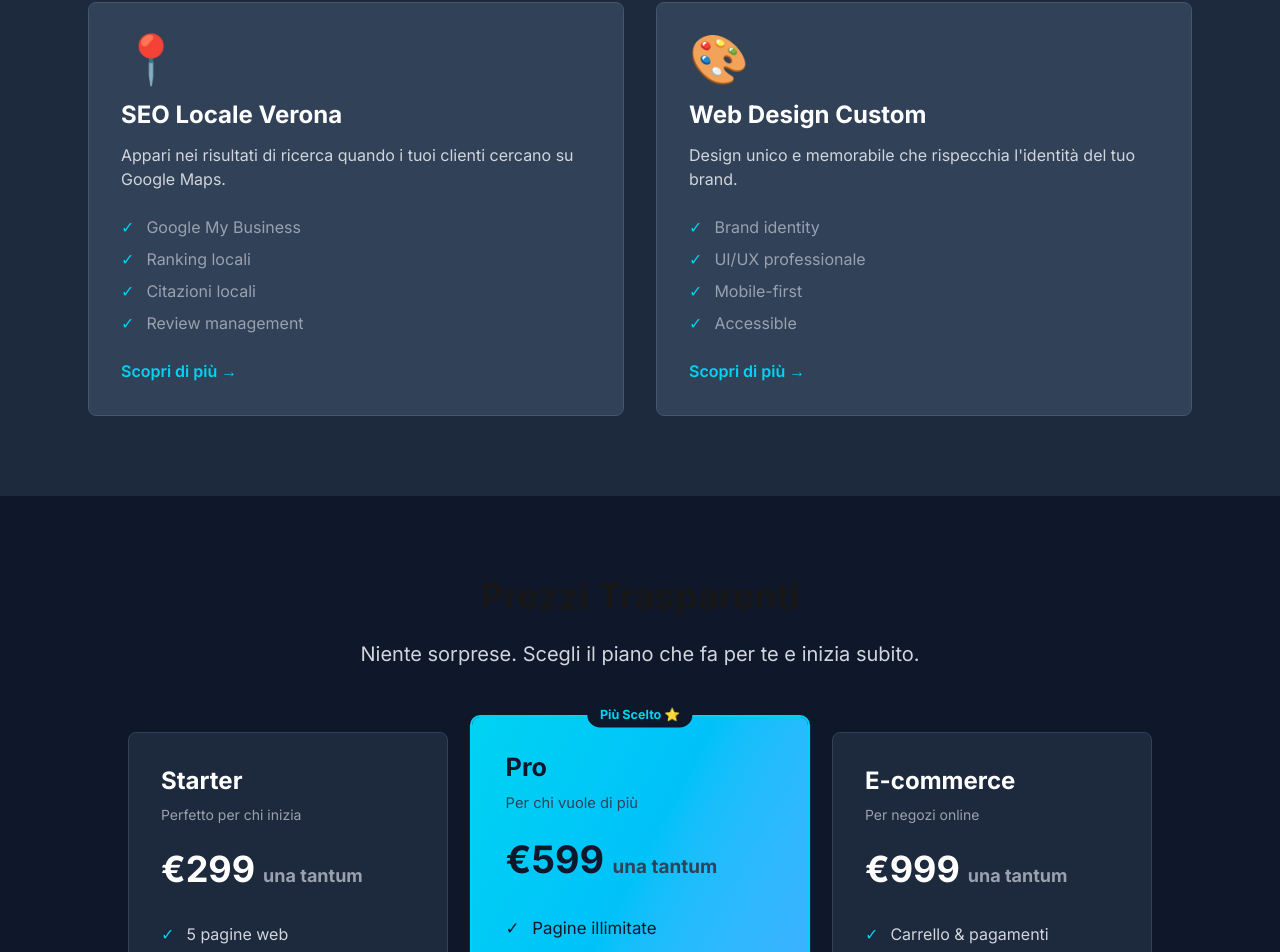
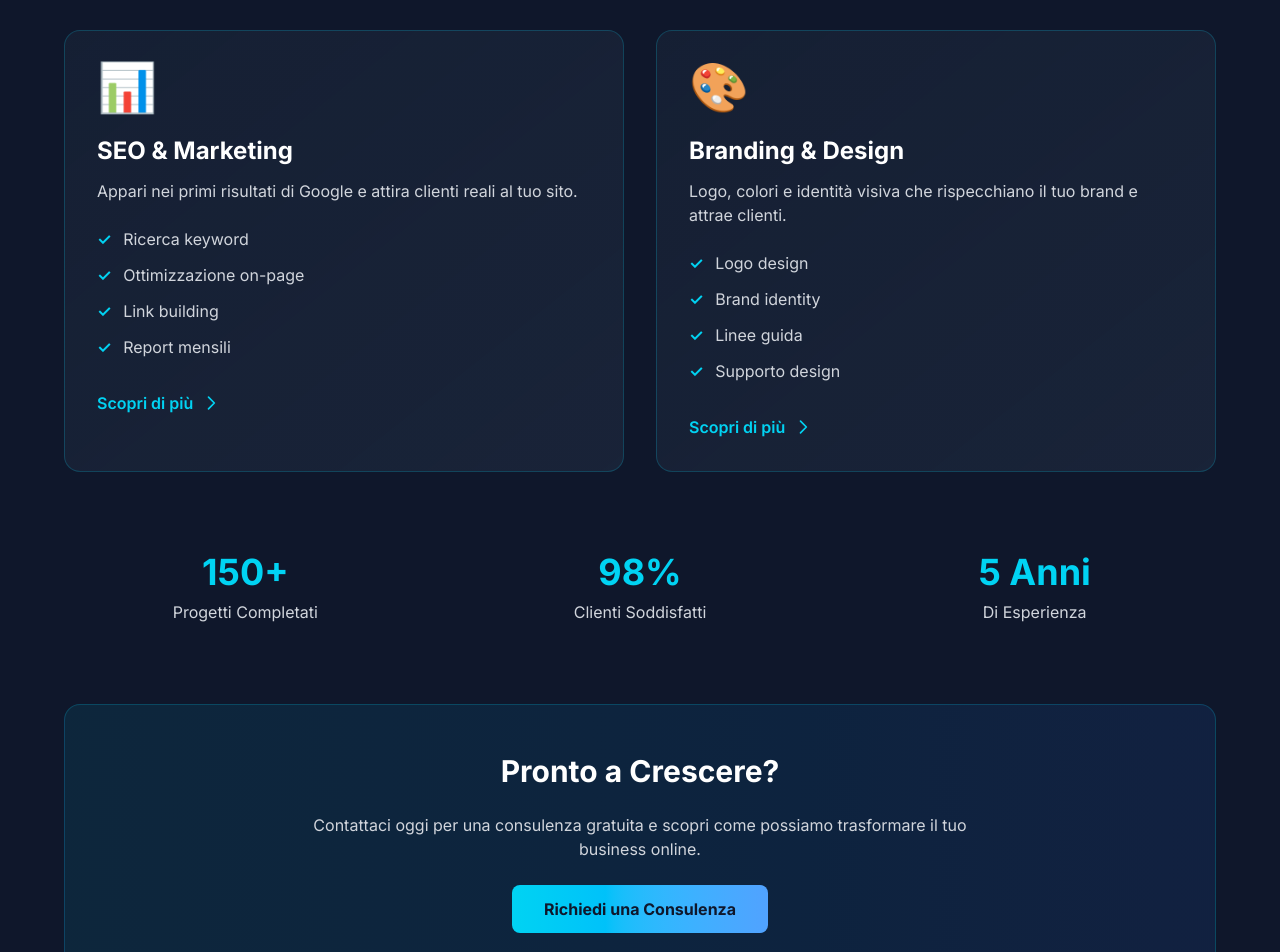
Before and after one commit to valemond06-svg/mksiteverona-site, a Next.js app: page / in a window 1280 px wide. Shown: the part 1480-2432 px from the top of the page. Built offline with nearby package versions, Linux system fonts and the light colour scheme.

Commit message:
feat: make service cards fully clickable with improved hover effects

```diff
--- a/components/Services.jsx
+++ b/components/Services.jsx
@@ -1,101 +1,167 @@
 'use client';
 
-import { SERVICES } from '@/lib/constants';
-import { useScrollAnimation } from '@/lib/hooks/useScrollAnimation';
+import { useState } from 'react';
+import Link from 'next/link';
+
+const SERVICES = [
+  {
+    id: 1,
+    title: 'Siti Web Professionali',
+    description: 'Siti veloci, moderni e ottimizzati per convertire i tuoi clienti in vendite reali.',
+    icon: '🌐',
+    features: [
+      'Design responsive',
+      'SEO ottimizzato',
+      'Velocità garantita',
+      'Supporto incluso',
+    ],
+    href: '#contatti',
+  },
+  {
+    id: 2,
+    title: 'E-commerce & Shop Online',
+    description: 'Soluzioni di vendita online per negozi, ristoranti e bar. Inizia a vendere in 48 ore.',
+    icon: '🛒',
+    features: [
+      'Pagamenti sicuri',
+      'Gestione inventario',
+      'Spedizioni',
+      'Analytics',
+    ],
+    href: '#contatti',
+  },
+  {
+    id: 3,
+    title: 'SEO & Marketing',
+    description: 'Appari nei primi risultati di Google e attira clienti reali al tuo sito.',
+    icon: '📊',
+    features: [
+      'Ricerca keyword',
+      'Ottimizzazione on-page',
+      'Link building',
+      'Report mensili',
+    ],
+    href: '#contatti',
+  },
+  {
+    id: 4,
+    title: 'Branding & Design',
+    description: 'Logo, colori e identità visiva che rispecchiano il tuo brand e attrae clienti.',
+    icon: '🎨',
+    features: [
+      'Logo design',
+      'Brand identity',
+      'Linee guida',
+      'Supporto design',
+    ],
+    href: '#contatti',
+  },
+];
 
 export default function Services() {
-  const { ref: titleRef, isVisible: titleVisible } = useScrollAnimation();
-  const { ref: descriptionRef, isVisible: descriptionVisible } = useScrollAnimation();
+  const [hoveredId, setHoveredId] = useState(null);
 
   return (
-    <section id="servizi" className="py-20 bg-slate-800">
-      <div className="max-w-6xl mx-auto px-6">
-        {/* Title Section */}
-        <div className="max-w-3xl mx-auto mb-16 text-center">
-          <h2
-            ref={titleRef}
-            className={`text-4xl font-bold mb-6 transition-all duration-700 ${
-              titleVisible ? 'opacity-100 translate-y-0' : 'opacity-0 translate-y-10'
-            }`}
-          >
+    <section id="servizi" className="relative py-20 px-6 bg-slate-900">
+      <div className="max-w-6xl mx-auto">
+        {/* Header */}
+        <div className="text-center mb-16 space-y-4 animate-fade-in">
+          <h2 className="text-4xl md:text-5xl font-bold text-white">
             I Nostri Servizi
           </h2>
-          <p
-            ref={descriptionRef}
-            className={`text-xl text-gray-300 transition-all duration-700 delay-200 ${
-              descriptionVisible ? 'opacity-100 translate-y-0' : 'opacity-0 translate-y-10'
-            }`}
-          >
+          <p className="text-xl text-gray-300">
             Soluzioni complete per far crescere il tuo business online.
           </p>
         </div>
 
         {/* Services Grid */}
         <div className="grid grid-cols-1 md:grid-cols-2 gap-8">
-          {SERVICES.map((service, idx) => (
-            <ServiceCard key={service.id} service={service} index={idx} />
+          {SERVICES.map((service) => (
+            <Link key={service.id} href={service.href}>
+              <div
+                onMouseEnter={() => setHoveredId(service.id)}
+                onMouseLeave={() => setHoveredId(null)}
+                className="group h-full cursor-pointer bg-gradient-to-br from-slate-800/50 to-slate-700/30 rounded-2xl border border-cyan-400/20 p-8 hover:border-cyan-400/50 transition-all duration-300 hover:shadow-xl hover:shadow-cyan-500/10 hover:-translate-y-2"
+              >
+                {/* Icon */}
+                <div className="text-5xl mb-6 group-hover:scale-110 transition-transform duration-300">
+                  {service.icon}
+                </div>
+
+                {/* Title */}
+                <h3 className="text-2xl font-bold text-white mb-3 group-hover:text-cyan-400 transition-colors duration-300">
+                  {service.title}
+                </h3>
+
+                {/* Description */}
+                <p className="text-gray-300 mb-6">
+                  {service.description}
+                </p>
+
+                {/* Features List */}
+                <ul className="space-y-3 mb-8">
+                  {service.features.map((feature, idx) => (
+                    <li key={idx} className="flex items-center gap-3 text-gray-300">
+                      <span className="text-cyan-400 font-bold">✓</span>
+                      <span>{feature}</span>
+                    </li>
+                  ))}
+                </ul>
+
+                {/* CTA Button */}
+                <div className="flex items-center gap-2 text-cyan-400 font-semibold group-hover:translate-x-2 transition-transform duration-300">
+                  Scopri di più
+                  <svg
+                    className="w-5 h-5"
+                    fill="none"
+                    stroke="currentColor"
+                    viewBox="0 0 24 24"
+                  >
+                    <path
+                      strokeLinecap="round"
+                      strokeLinejoin="round"
+                      strokeWidth={2}
+                      d="M9 5l7 7-7 7"
+                    />
+                  </svg>
+                </div>
+              </div>
+            </Link>
           ))}
+        </div>
+
+        {/* Stats Section */}
+        <div className="mt-20 grid grid-cols-1 md:grid-cols-3 gap-8 text-center">
+          <div className="space-y-2">
+            <p className="text-4xl font-bold text-cyan-400">150+</p>
+            <p className="text-gray-300">Progetti Completati</p>
+          </div>
+          <div className="space-y-2">
+            <p className="text-4xl font-bold text-cyan-400">98%</p>
+            <p className="text-gray-300">Clienti Soddisfatti</p>
+          </div>
+          <div className="space-y-2">
+            <p className="text-4xl font-bold text-cyan-400">5 Anni</p>
+            <p className="text-gray-300">Di Esperienza</p>
+          </div>
+        </div>
+
+        {/* CTA Section */}
+        <div className="mt-20 text-center space-y-6 bg-gradient-to-r from-cyan-500/10 to-blue-500/10 rounded-2xl p-12 border border-cyan-400/20">
+          <h3 className="text-2xl md:text-3xl font-bold text-white">
+            Pronto a Crescere?
+          </h3>
+          <p className="text-gray-300 max-w-2xl mx-auto">
+            Contattaci oggi per una consulenza gratuita e scopri come possiamo trasformare il tuo business online.
+          </p>
+          <a
+            href="#contatti"
+            className="inline-block px-8 py-3 bg-gradient-to-r from-cyan-400 to-blue-400 text-slate-900 font-bold rounded-lg hover:shadow-lg hover:shadow-cyan-500/50 transition-all duration-300 hover:scale-105"
+          >
+            Richiedi una Consulenza
+          </a>
         </div>
       </div>
     </section>
   );
 }
-
-function ServiceCard({ service, index }) {
-  const { ref: cardRef, isVisible: cardVisible } = useScrollAnimation();
-
-  return (
-    <div
-      ref={cardRef}
-      className={`group bg-slate-700 border border-slate-600 rounded-lg p-8 hover:border-cyan-400 hover:shadow-lg hover:shadow-cyan-500/20 hover:translate-y-[-4px] transition-all duration-300 cursor-default ${
-        cardVisible
-          ? 'opacity-100 translate-y-0'
-          : 'opacity-0 translate-y-10'
-      }`}
-      style={{
-        transitionDelay: cardVisible ? `${index * 100}ms` : '0ms',
-      }}
-    >
-      {/* Icon */}
-      <div className="text-5xl mb-4 group-hover:scale-110 transition-transform duration-300 inline-block">
-        {service.icon}
-      </div>
-
-      {/* Title */}
-      <h3 className="text-2xl font-bold mb-3 text-white group-hover:text-cyan-400 transition-colors duration-300">
-        {service.title}
-      </h3>
-
-      {/* Description */}
-      <p className="text-gray-300 mb-6 group-hover:text-gray-200 transition-colors duration-300">
-        {service.description}
-      </p>
-
-      {/* Features List */}
-      <div className="space-y-2 mb-6">
-        {service.features.map((feature, fIdx) => (
-          <div
-            key={fIdx}
-            className="flex items-center gap-3 text-gray-400 group-hover:text-gray-300 transition-colors duration-300"
-            style={{
-              transitionDelay: `${fIdx * 50}ms`,
-            }}
-          >
-            <span className="text-cyan-400 group-hover:scale-125 transition-transform duration-300 inline-block">
-              ✓
-            </span>
-            <span>{feature}</span>
-          </div>
-        ))}
-      </div>
-
-      {/* CTA Link */}
-      <a
-        href="#contatti"
-        className="inline-block text-cyan-400 hover:text-cyan-300 font-semibold group-hover:translate-x-1 transition-all duration-300"
-      >
-        Scopri di più →
-      </a>
-    </div>
-  );
-}
```
